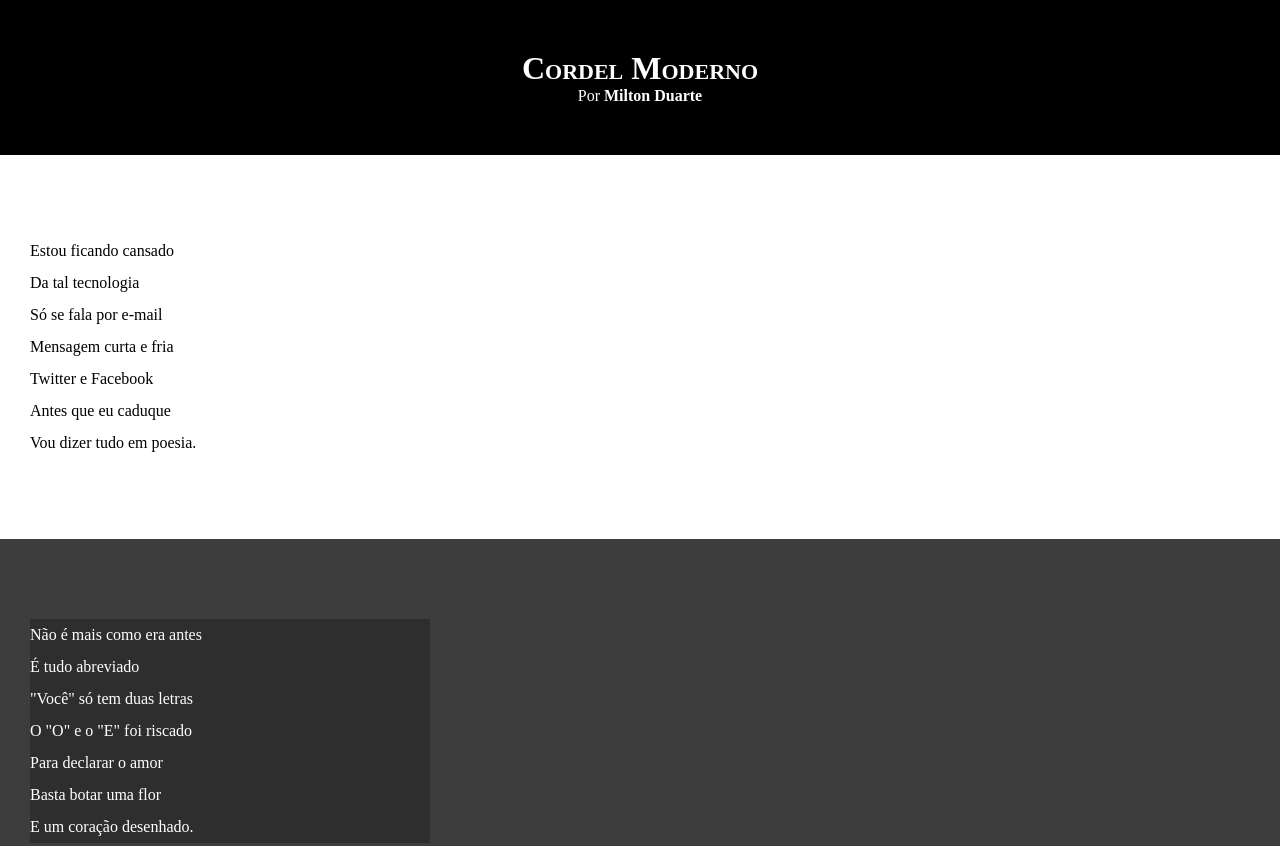
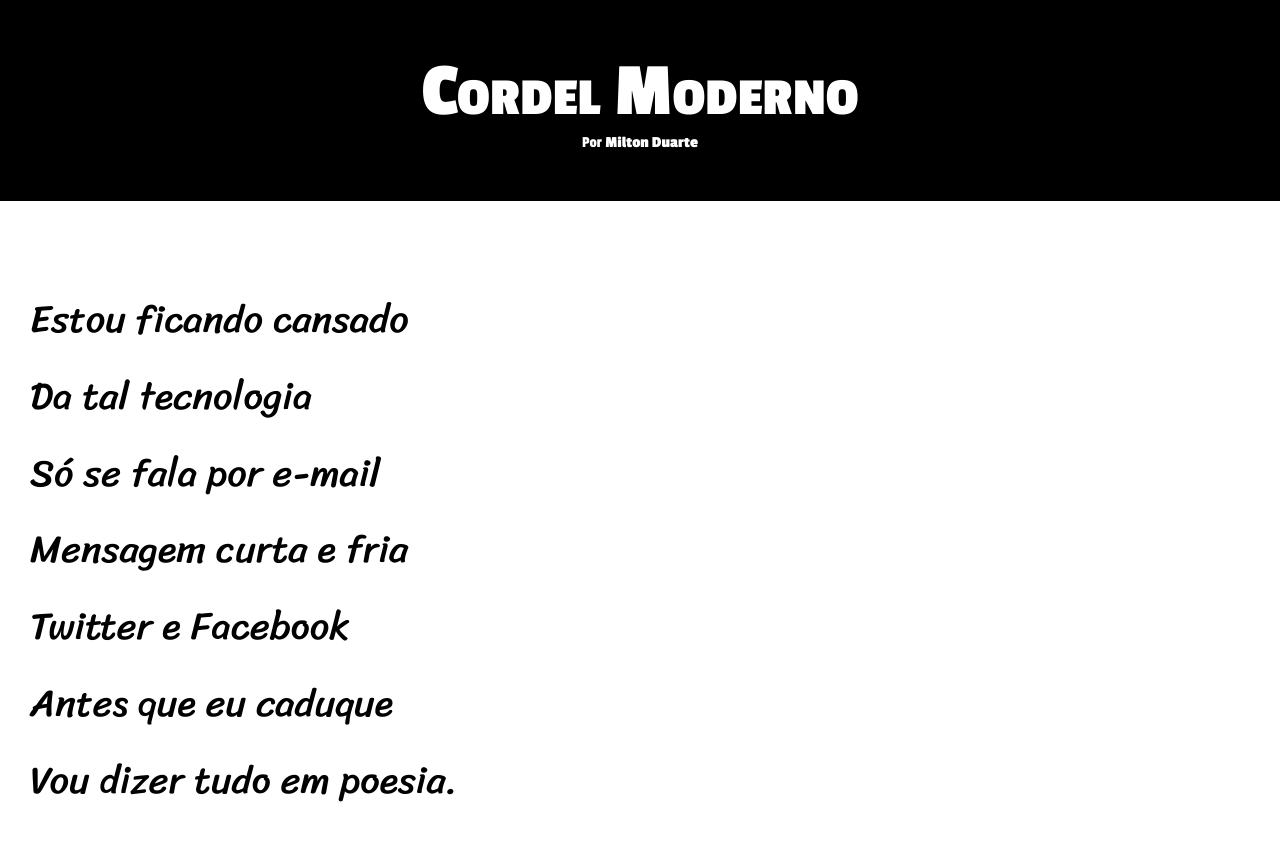
Before and after one commit to Wallace-H/HTML-CSS, a plain HTML site: page Projeto2/index.html in a window 1280 px wide. Shown: the top 846 px of the page. Drawn offline with Linux system fonts and the light colour scheme.

Commit message:
Update style.css

```diff
--- a/Projeto2/estilo/style.css
+++ b/Projeto2/estilo/style.css
@@ -1,25 +1,35 @@
 @charset "UTF-8";
+
+@import url('https://fonts.googleapis.com/css2?family=Passion+One:wght@400;700;900&family=Sriracha&display=swap');
+
+:root {
+    --fonte1: Verdana, Geneva, Tahoma, sans-serif;
+    --fonte2: 'Passion One', cursive;
+    --fonte3: 'Sriracha', cursive;
+}
 
 *{
     margin: 0px;
     padding: 0px;
-
 }
 
 html, body {
     min-height: 100vh;
     background-color: darkgray;
+    font-family: var(--fonte1);
 }
 
 header {
     background-color: black;
     color: white;
     text-align: center;
+    font-family: var(--fonte2);
 }
 
 header h1{
     padding-top: 50px;
     font-variant: small-caps;
+    font-size: 6vw;
 }
 
 header p{
@@ -41,6 +51,8 @@ section {
     padding-bottom: 10vh;
     line-height: 2em;
     padding-left: 30px;
+    font-family: var(--fonte3);
+    font-size: 3vw;
 }
 
 section.normal {
@@ -55,7 +67,8 @@ section.imagem{
 
 section.imagem > p {
     background-color: rgba(0, 0, 0, 0.253);
-    width: 400px;
+    display: inline-block;
+    padding: 5px;
 }
 
 footer {
```
